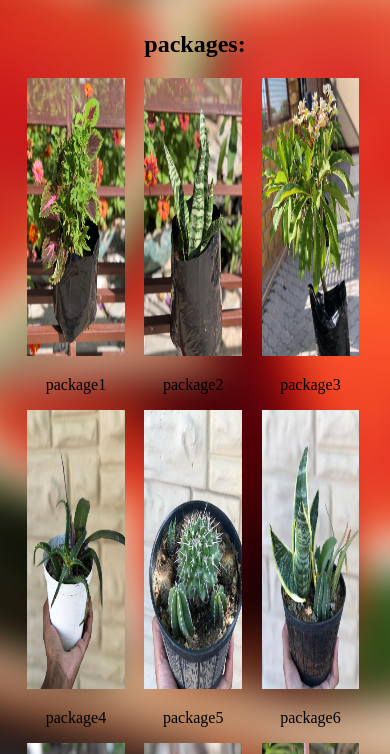
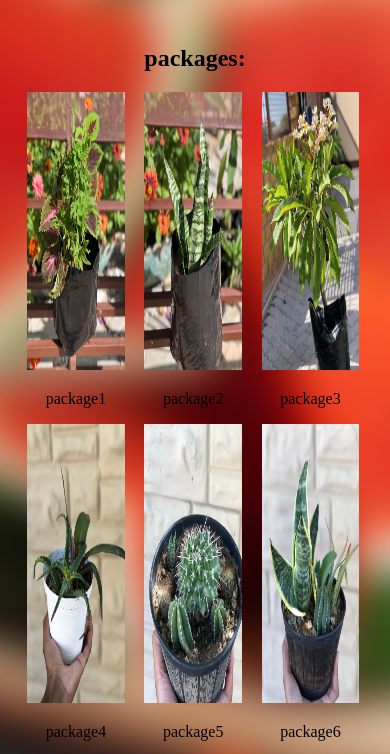
Before and after one commit to nimbus-cloud-na/nimbus-cloud-na.github.io, a plain HTML site: page admin/storePage.html in a window 390 px wide. Shown: the part 189-943 px from the top of the page. Drawn offline with Linux system fonts and the light colour scheme.

Commit message:
phone size

```diff
--- a/admin/store.css
+++ b/admin/store.css
@@ -130,7 +130,7 @@ hr {
     text-align: center;
     width: 100%;
     height: 500px;
-    padding-top: 9%;
+    padding-top: 13%;
     /*background-color: aquamarine;*/
 
 }
```
